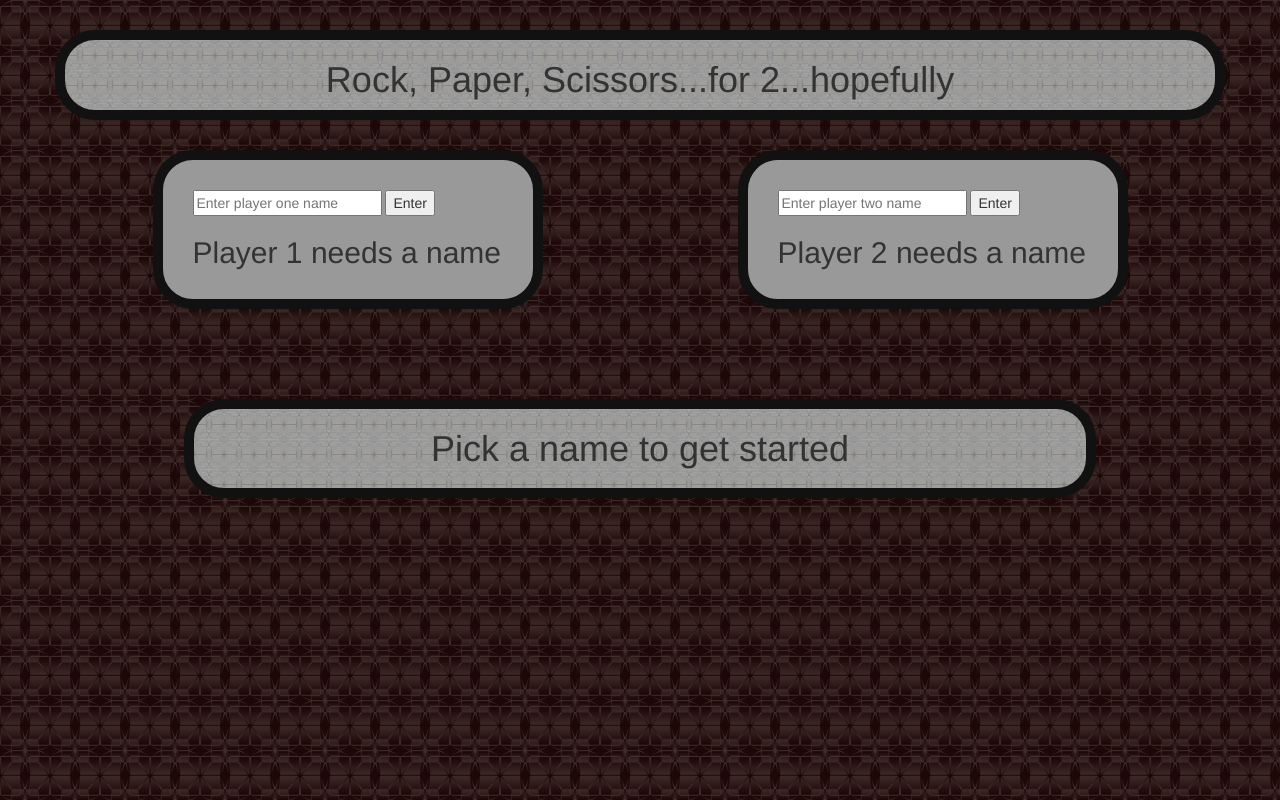
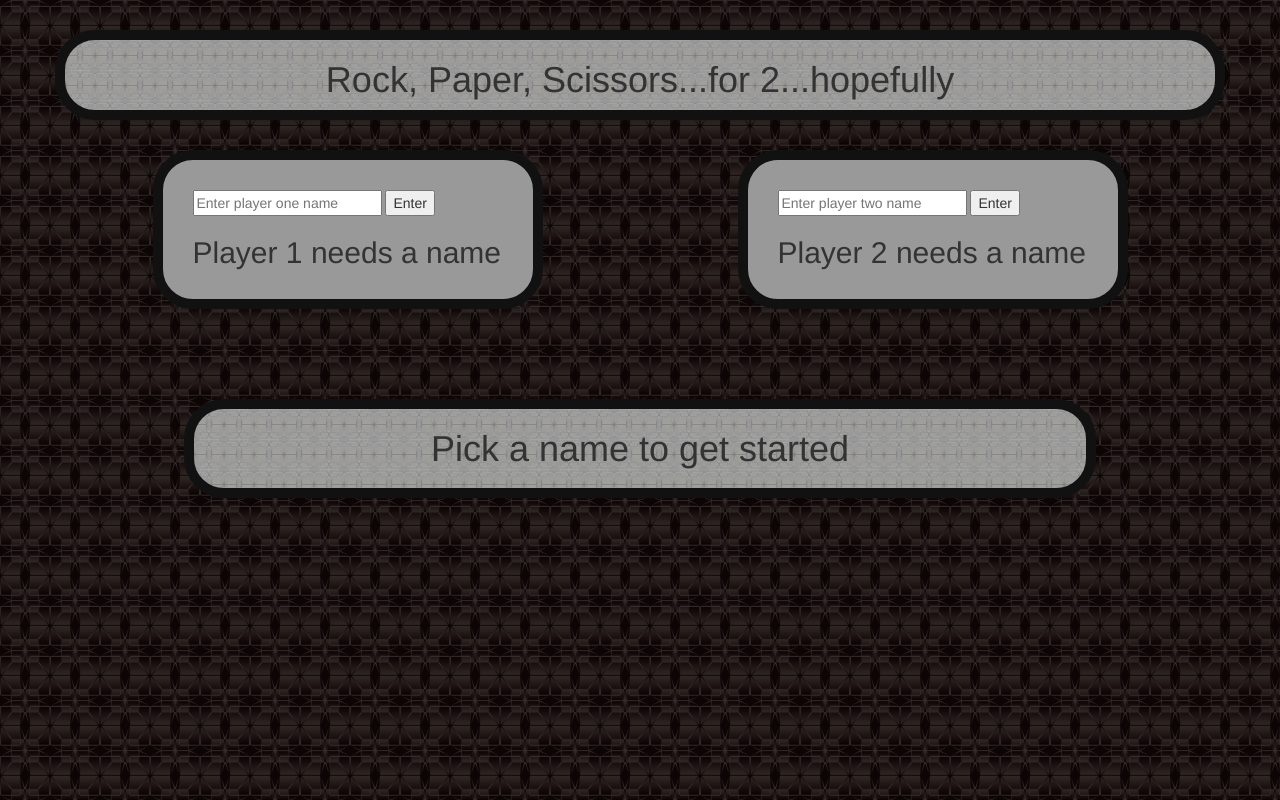
Before and after one commit to Husspm/rpsGame, a PHP site: page / in a window 1280 px wide. Run offline with PHP 8.4, Linux system fonts and the light colour scheme; some libraries are stand-ins or nearby versions.

Commit message:
color changes psssh

```diff
--- a/assets/style.css
+++ b/assets/style.css
@@ -1,7 +1,7 @@
 body {
     background-image: url("photos/bglayer.png");
     background-size: 50px;
-    background-color: #1d0707;
+    background-color: #0d0404;
 }
 
 .headline,
```
